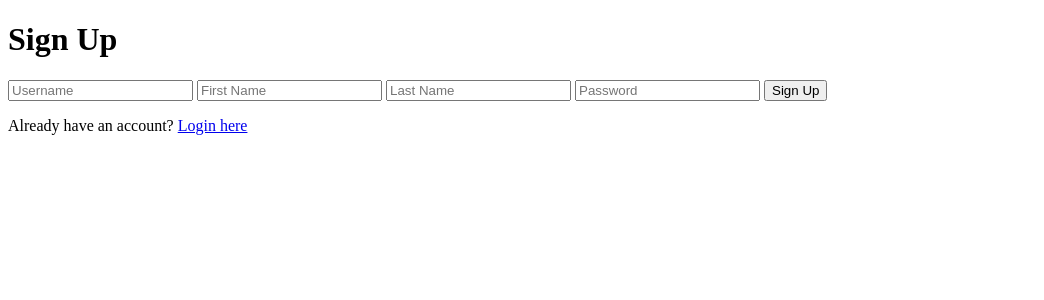
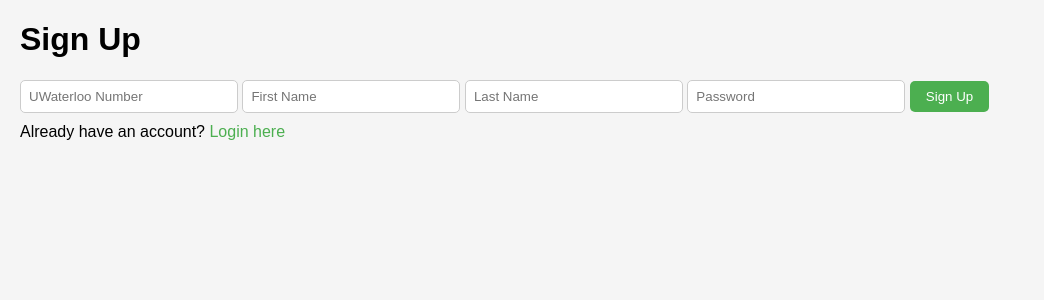
Before and after one commit to s49ghosh/UW-Trailblazer, a Flask app: page /signup in a window 1280 px wide. Shown: the top 300 px of the page, without its empty margins (0-1044 px from the left). Run offline with Flask 2, Linux system fonts and the light colour scheme; some libraries are stand-ins or nearby versions.

Commit message:
make prettier

```diff
--- /dev/null
+++ b/static/styles/styles.css
@@ -0,0 +1,72 @@
+/* styles.css */
+
+body {
+    font-family: Arial, sans-serif;
+    background-color: #f5f5f5;
+    margin: 20px;
+}
+
+h2 {
+    color: #333;
+    font-size: 24px;
+}
+
+ul {
+    list-style-type: none;
+    padding: 0;
+}
+
+li {
+    margin-bottom: 10px;
+}
+
+input[type="text"], select {
+    padding: 8px;
+    border-radius: 5px;
+    border: 1px solid #ccc;
+    width: 200px;
+}
+
+input[type="password"], select {
+    padding: 8px;
+    border-radius: 5px;
+    border: 1px solid #ccc;
+    width: 200px;
+}
+
+
+button, input[type="submit"] {
+    padding: 8px 16px;
+    background-color: #4caf50;
+    color: white;
+    border: none;
+    border-radius: 5px;
+    cursor: pointer;
+}
+
+button:hover, input[type="submit"]:hover {
+    background-color: #45a049;
+}
+
+p {
+    margin: 10px 0;
+}
+
+a {
+    text-decoration: none;
+    color: #4caf50;
+}
+
+table {
+    border-collapse: collapse;
+    margin-bottom: 20px;
+}
+
+th, td {
+    padding: 8px;
+    border: 1px solid #ccc;
+}
+
+th {
+    background-color: #f2f2f2;
+}
--- a/templates/index.html
+++ b/templates/index.html
@@ -3,6 +3,7 @@
 <head>
     <title>Course Connect</title>
     <meta http-equiv="Cache-Control" content="no-cache, no-store, must-revalidate">
+    <link rel="stylesheet" href="../static/styles/styles.css">
 </head>
 <body>
     <p><a href="/signup">Sign Up</a> | <a href="/login">Login</a></p>
--- a/templates/login.html
+++ b/templates/login.html
@@ -2,9 +2,7 @@
 <html>
 <head>
     <title>Login</title>
-    <style>
-        /* Add your custom CSS styles here */
-    </style>
+    <link rel="stylesheet" href="../static/styles/styles.css">
 </head>
 <body>
     <h1>Login</h1>
@@ -12,7 +10,7 @@
         <p>{{ error }}</p>
     {% endif %}
     <form action="/login" method="POST">
-        <input type="text" name="username" placeholder="Username" required>
+        <input type="text" name="username" placeholder="UWaterloo Number" required>
         <input type="password" name="password" placeholder="Password" required>
         <button type="submit">Login</button>
     </form>
--- a/templates/search.html
+++ b/templates/search.html
@@ -3,6 +3,7 @@
 <html>
 <head>
     <title>Search Results</title>
+    <link rel="stylesheet" href="../static/styles/styles.css">
 </head>
 <body>
     <a href="/">Back</a>
--- a/templates/signup.html
+++ b/templates/signup.html
@@ -2,9 +2,7 @@
 <html>
 <head>
     <title>Sign Up</title>
-    <style>
-        /* Add your custom CSS styles here */
-    </style>
+    <link rel="stylesheet" href="../static/styles/styles.css">
 </head>
 <body>
     <h1>Sign Up</h1>
@@ -12,7 +10,7 @@
         <p>{{ error }}</p>
     {% endif %}
     <form action="/signup" method="POST">
-        <input type="text" name="username" placeholder="Username" required>
+        <input type="text" name="username" placeholder="UWaterloo Number" required>
         <input type="text" name="fname" placeholder="First Name" required>
         <input type="text" name="lname" placeholder="Last Name" required>
         <input type="password" name="password" placeholder="Password" required>
```
